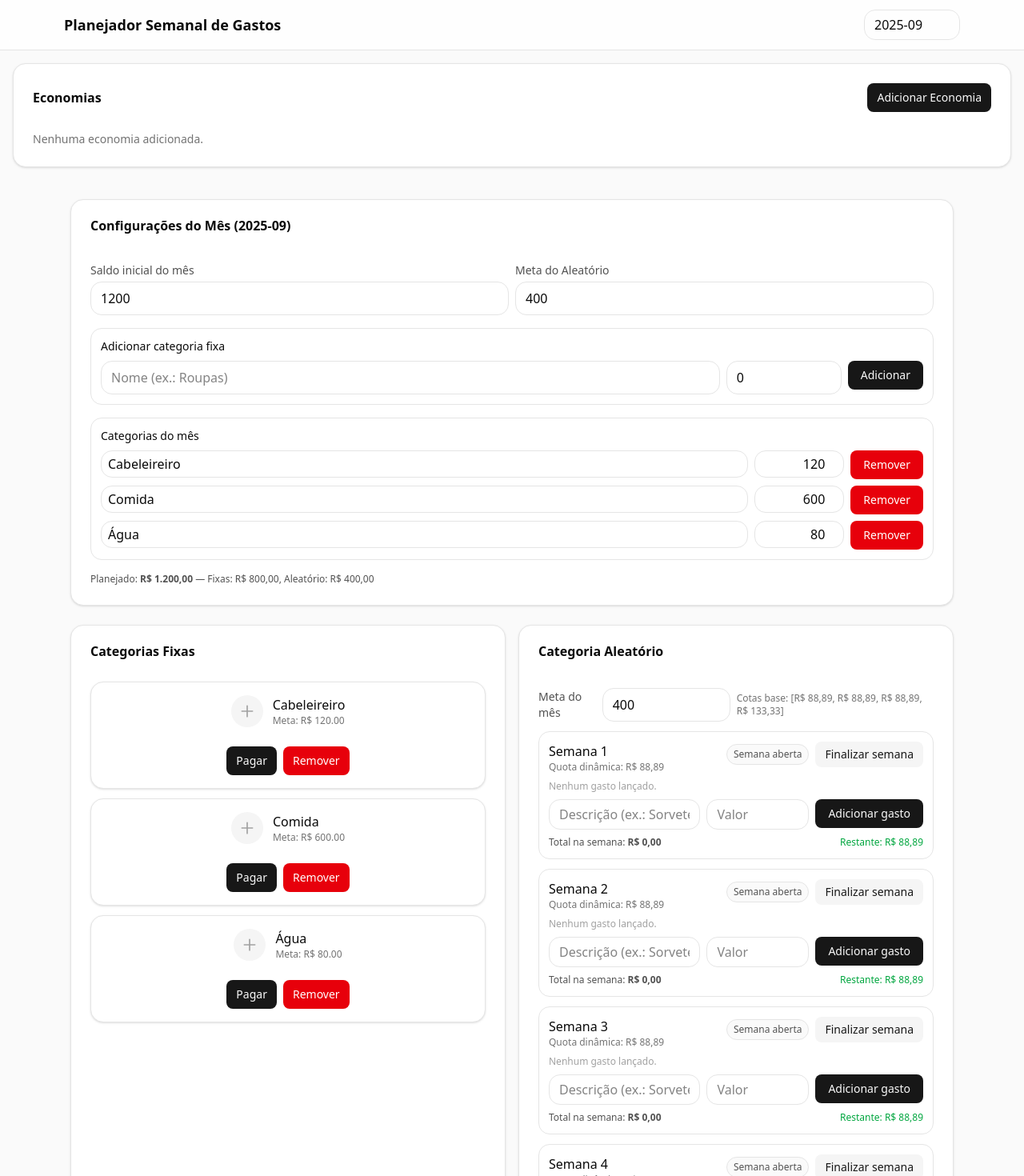
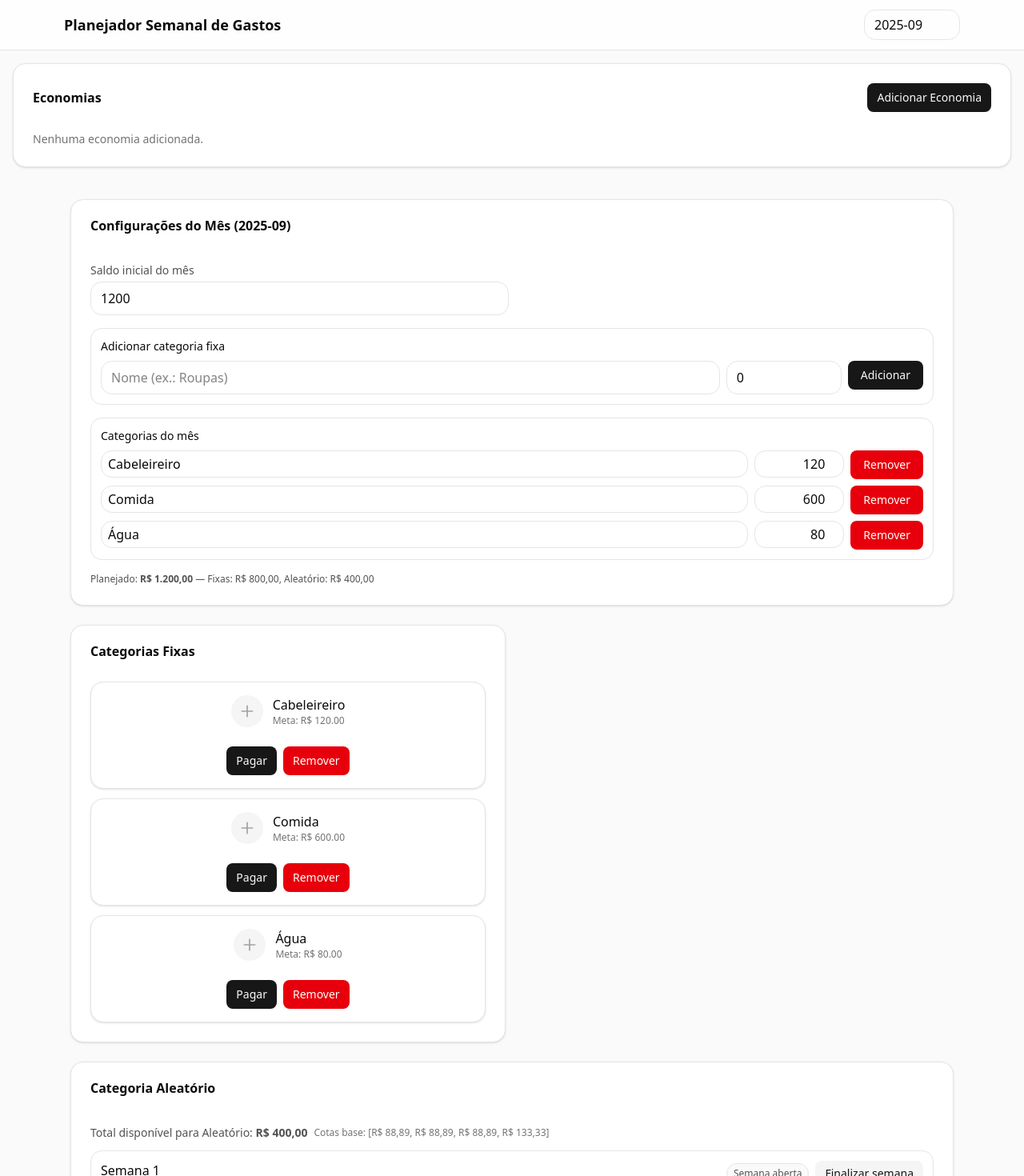
Before and after one commit to henriquemilitao/custos-militao, a Next.js app: page / in a window 1280 px wide. Shown: the top 1470 px of the page at 80% size. Built offline with nearby package versions, Linux system fonts and the light colour scheme.

Commit message:
feat: aleatório fixo, sendo o q sobrar dos outros gastos

```diff
--- a/src/app/page.tsx
+++ b/src/app/page.tsx
@@ -182,14 +182,15 @@ function handleAdicionarEconomia(nova: Omit<EconomiaType, "id" | "guardado">) {
 
   // ----- Cálculos Resumo -----
   const totalPlanejadoFixas = estado.categorias.reduce((s, c) => s + c.meta, 0);
-  const totalPlanejado = totalPlanejadoFixas + estado.aleatorioMeta;
+  const totalEconomias = economias.reduce((acc, e) => acc + e.meta, 0);
+
+  // agora o aleatório é calculado, não definido
+  const aleatorioMeta = estado.saldoInicial - totalEconomias - totalPlanejadoFixas;
 
   const gastoFixas = estado.categorias.reduce((s, c) => s + (c.pago ? c.meta : 0), 0);
   const gastoAleatorio = estado.aleatorioSemanas.flat().reduce((s, it) => s + it.valor, 0);
+
   const totalGasto = gastoFixas + gastoAleatorio;
-
-  const saldoDisponivel = estado.saldoInicial - totalGasto;
-  const diferençaPlanejadoSaldo = estado.saldoInicial - totalPlanejado;
 
   return (
     <main className="min-h-screen bg-neutral-50">
@@ -275,14 +276,13 @@ function handleAdicionarEconomia(nova: Omit<EconomiaType, "id" | "guardado">) {
               ))}
             </CardContent>
           </Card>
+        </div>
 
-          {/* Aleatório */}
         <Aleatorio
-            meta={estado.aleatorioMeta}
+          meta={aleatorioMeta}
           semanas={estado.aleatorioSemanas}
           fechadas={estado.aleatorioFechadas}
           fixas={estado.aleatorioQuotaFixas}
-            onChangeMeta={(v) => atualizarMes({ aleatorioMeta: v })}
           onAddGasto={(semanaIndex, item) => {
             const novo = estado.aleatorioSemanas.map((arr, i) =>
               i === semanaIndex ? [...arr, item] : arr
@@ -296,25 +296,23 @@ function handleAdicionarEconomia(nova: Omit<EconomiaType, "id" | "guardado">) {
             atualizarMes({ aleatorioSemanas: novo });
           }}
           onToggleFechar={(semanaIndex, fixedQuota) => {
-              // fixedQuota === number when we are closing and want to fix the current quota
-              // fixedQuota === null/undefined when reopening
-              const novo = estado.aleatorioFechadas.map((f, i) => (i === semanaIndex ? !f : f)) as EstadoMes["aleatorioFechadas"];
+            const novo = estado.aleatorioFechadas.map((f, i) =>
+              i === semanaIndex ? !f : f
+            ) as EstadoMes["aleatorioFechadas"];
             const novoFixas = estado.aleatorioQuotaFixas.map((q, i) =>
               i === semanaIndex ? (fixedQuota ?? null) : q
             ) as EstadoMes["aleatorioQuotaFixas"];
             atualizarMes({ aleatorioFechadas: novo, aleatorioQuotaFixas: novoFixas });
           }}
         />
-        </div>
 
-        {/* Resumo */}
         <ResumoMes
           saldoInicial={estado.saldoInicial}
           economias={economias}
           gastoFixas={gastoFixas}
           gastoAleatorio={gastoAleatorio}
           totalPlanejadoFixas={totalPlanejadoFixas}
-          aleatorioMeta={estado.aleatorioMeta}
+          aleatorioMeta={aleatorioMeta}
         />
 
         <footer className="text-center text-xs text-neutral-500 py-8">
--- a/src/components/Aleatorio.tsx
+++ b/src/components/Aleatorio.tsx
@@ -117,7 +117,6 @@ export default function Aleatorio({
   semanas,
   fechadas,
   fixas,
-  onChangeMeta,
   onAddGasto,
   onRemoveGasto,
   onToggleFechar,
@@ -193,14 +192,9 @@ export default function Aleatorio({
       </CardHeader>
       <CardContent className="space-y-3">
         <div className="flex flex-col sm:flex-row gap-2 items-start sm:items-center">
-          <label className="text-sm text-neutral-600">Meta do mês</label>
-          <input
-            type="number"
-            inputMode="decimal"
-            className="border rounded-xl px-3 py-2 w-full sm:w-40"
-            value={String(meta)}
-            onChange={(e) => onChangeMeta(Number(e.target.value) || 0)}
-          />
+          <div className="text-sm text-neutral-600">
+            Total disponível para Aleatório: <b>{moeda(meta)}</b>
+          </div>
           <div className="text-xs text-neutral-500">
             Cotas base: [{quotaBasePorSemana.map((q: number) => moeda(q)).join(", ")}]
           </div>
--- a/src/components/ConfigMes.tsx
+++ b/src/components/ConfigMes.tsx
@@ -40,16 +40,6 @@ export default function ConfigMes({
               className="border rounded-xl px-3 py-2 w-full"
               value={String(estado.saldoInicial)}
               onChange={(e) => onUpdate({ saldoInicial: Number(e.target.value) || 0 })}
-            />
-          </label>
-          <label className="flex flex-col gap-1">
-            <span className="text-sm text-neutral-600">Meta do Aleatório</span>
-            <input
-              type="number"
-              inputMode="decimal"
-              className="border rounded-xl px-3 py-2 w-full"
-              value={String(estado.aleatorioMeta)}
-              onChange={(e) => onUpdate({ aleatorioMeta: Number(e.target.value) || 0 })}
             />
           </label>
         </div>
```
Lines whose indentation alone changed are shown as unchanged.
